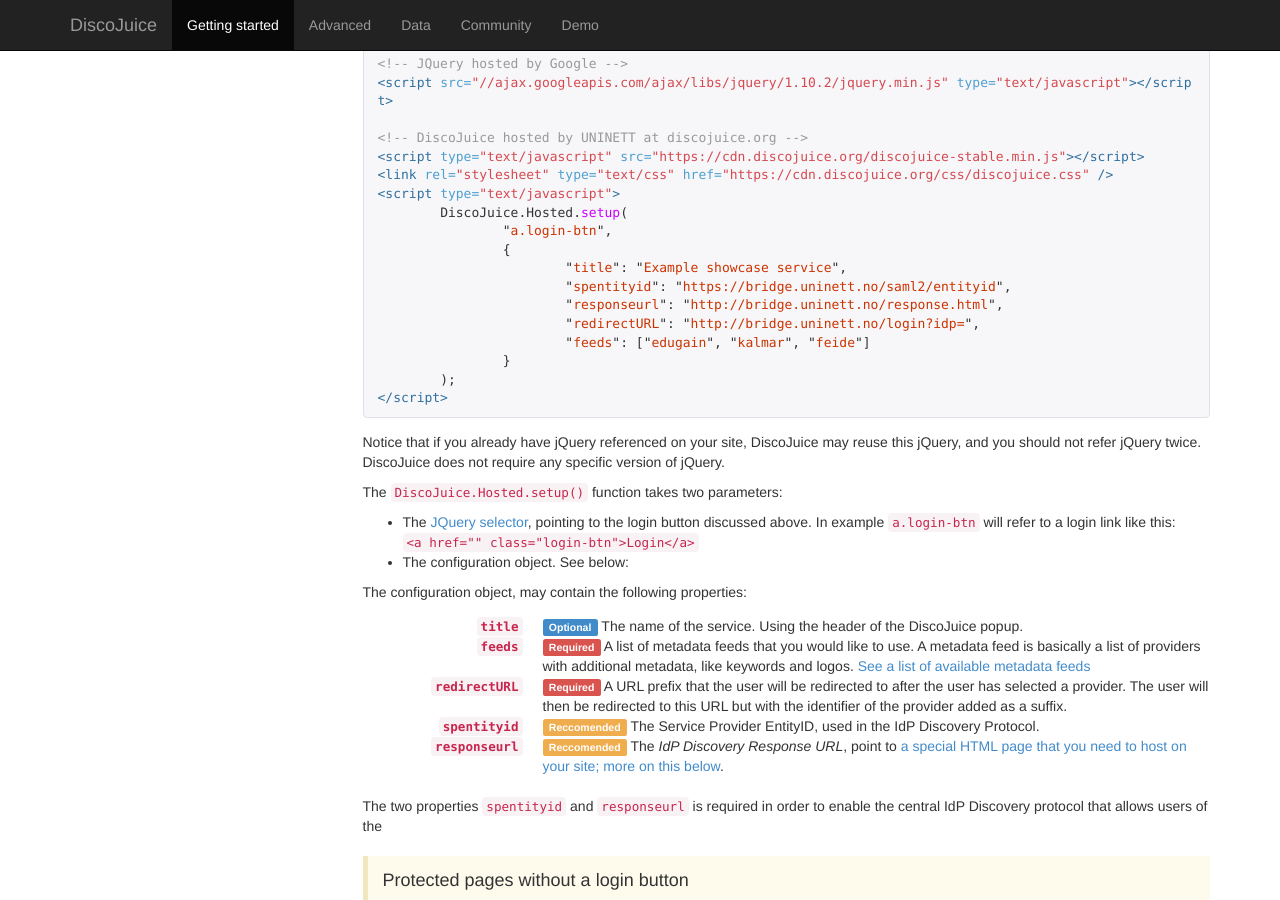
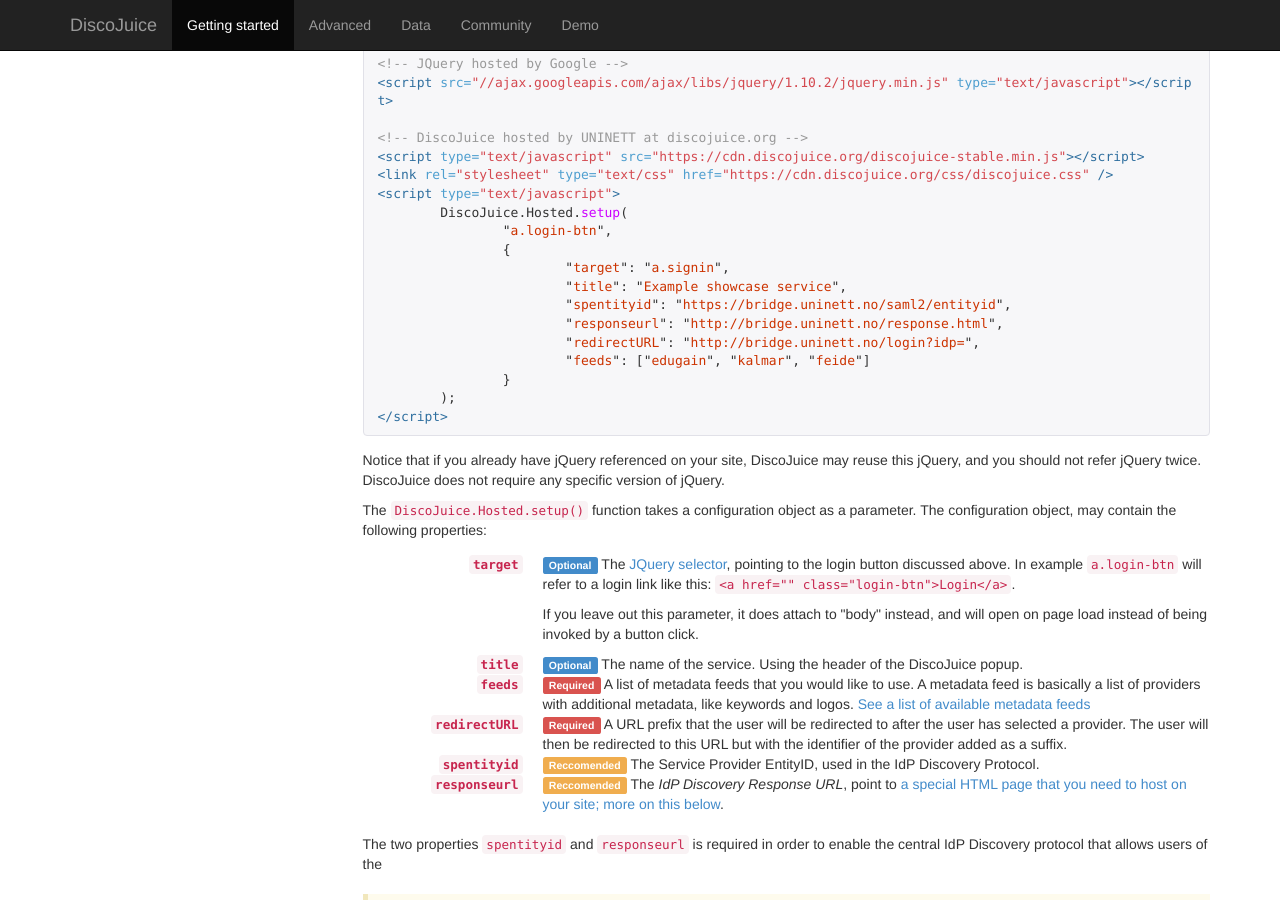
Before and after one commit to andreassolberg/DiscoJuice, a Jekyll site: the page built from getting-started.html, in a window 1280 px wide and 900 px high, scrolled down 2337 px. Built offline with Jekyll 4.4.1, drawn with Linux system fonts in a browser that asks for light colours; nearby versions of some CDN libraries; Markdown is read by kramdown in place of the engine named in the settings; comment, search, counter and statistics services are not loaded.

Commit message:
Removing target parameter, merging target into options object

```diff
--- a/getting-started.html
+++ b/getting-started.html
@@ -104,6 +104,7 @@ base_url: "../"
 	DiscoJuice.Hosted.setup(
 		"a.login-btn",
 		{
+			"target": "a.signin",
 			"title": "Example showcase service",
 			"spentityid": "https://bridge.uninett.no/saml2/entityid",
 			"responseurl": "http://bridge.uninett.no/response.html",
@@ -117,18 +118,18 @@ base_url: "../"
 		<p>Notice that if you already have jQuery referenced on your site, DiscoJuice may reuse this jQuery, and you should not refer jQuery twice. DiscoJuice does not require any specific version of jQuery.</p>
 
 
-		<p>The <code>DiscoJuice.Hosted.setup()</code> function takes two parameters:</p>
+		<p>The <code>DiscoJuice.Hosted.setup()</code> function takes a configuration object as a parameter. The configuration object, may contain the following properties:</p>
 
-		<ul>
-			<li>The <a href="http://api.jquery.com/category/selectors/">JQuery selector</a>, pointing to the login button discussed above. In example <code>a.login-btn</code> will refer to a login link like this: <code>&lt;a href="" class="login-btn"&gt;Login&lt;/a&gt;</code></li>
-			<li>The configuration object. See below:</li>
-		</ul>
-
-
-		<p>The configuration object, may contain the following properties:</p>
 
 
 		<dl class="dl-horizontal">
+
+			<dt><code>target</code> </dt>
+			<dd>
+				<p><span class="label label-primary">Optional</span> The <a href="http://api.jquery.com/category/selectors/">JQuery selector</a>, pointing to the login button discussed above. In example <code>a.login-btn</code> will refer to a login link like this: <code>&lt;a href="" class="login-btn"&gt;Login&lt;/a&gt;</code>.</p>
+				<p>If you leave out this parameter, it does attach to "body" instead, and will open on page load instead of being invoked by a button click.</p>
+			</dd>
+
 
 			<dt><code>title</code> </dt>
 			<dd><span class="label label-primary">Optional</span> The name of the service. Using the header of the DiscoJuice popup.</dd>
```
